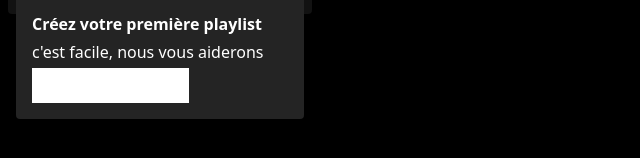
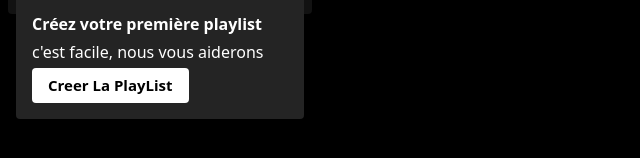
Before and after one commit to LONTSIPARFAIT/spotify-clone, a React (Vite) app: page / in a window 1280 px wide. Shown: the part 148-306 px from the top of the page, without its empty margins (0-640 px from the left). Built offline with nearby package versions, Linux system fonts and the light colour scheme.

Commit message:
first commit

```diff
--- a/src/components/Sidebar.jsx
+++ b/src/components/Sidebar.jsx
@@ -29,7 +29,7 @@ const Sidebar = () => {
                 {/* <h1>Create your first playlist</h1> */}
                 <p className='font-light'>c'est facile, nous vous aiderons</p>
                 {/* <p>it's easy we will help you</p> */}
-                <button className='px-4 py-1.5 bg-white text-[15px]'>Creer La PlayList</button>
+                <button className='px-4 py-1.5 bg-white text-[15px] text-black rounded'>Creer La PlayList</button>
             </div>
         </div>
       </div>
```
